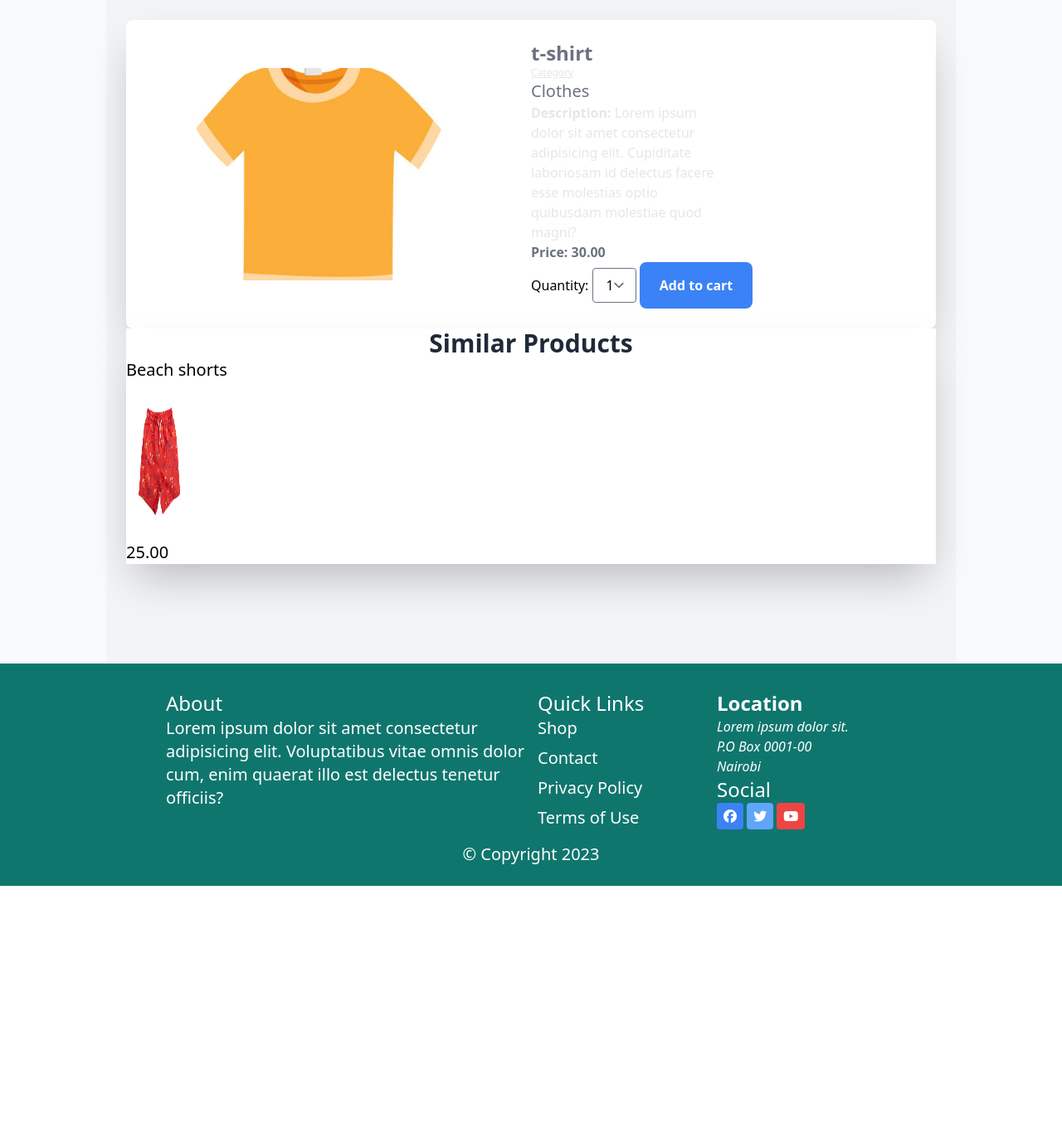
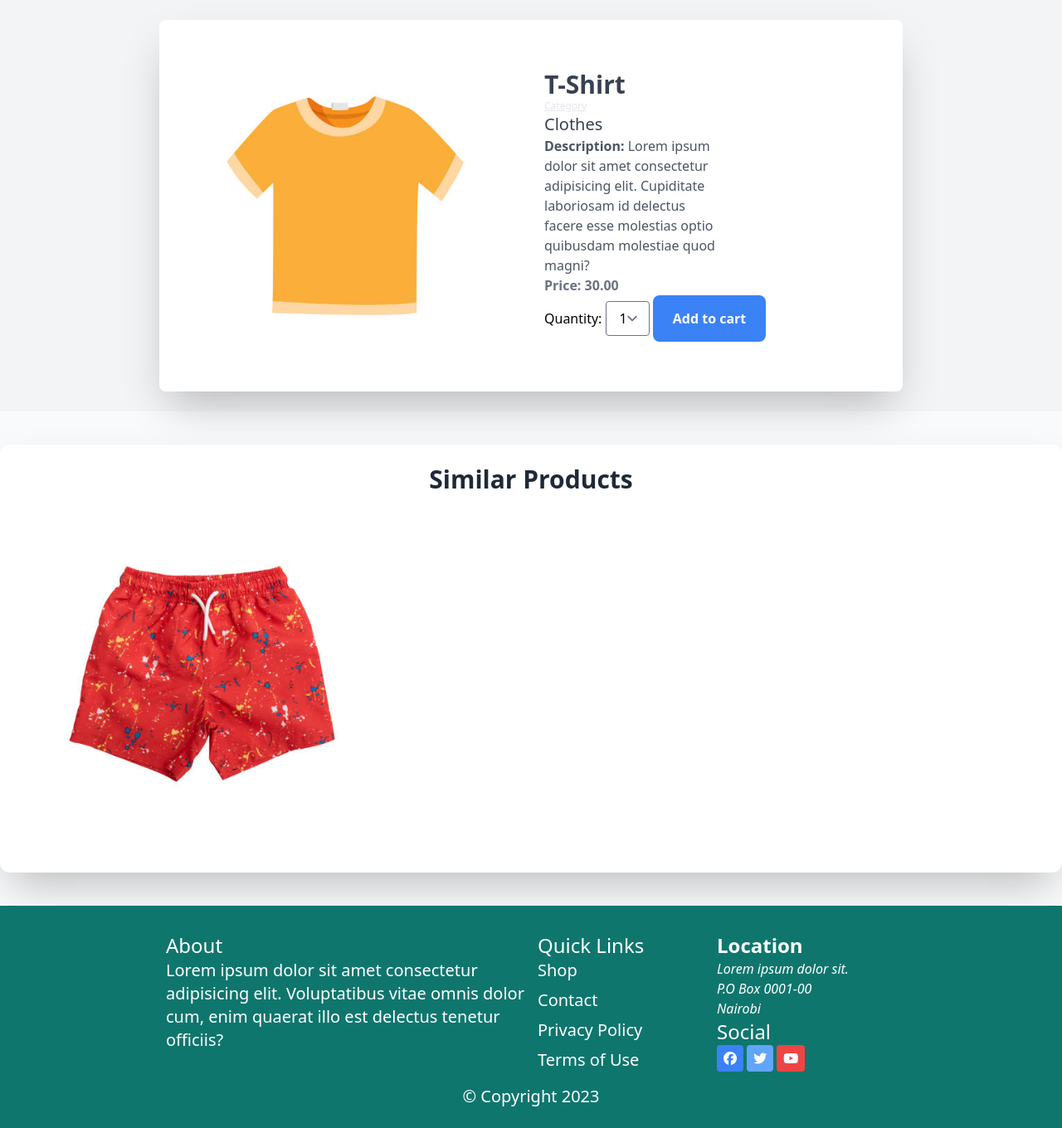
Before and after one commit to zablon-oigo/shop, a Django app: a page that uses templates/base.html in a window 1280 px wide. Shown: the part 128-1488 px from the top of the page at 83% size. Before the commit the page ends 1196 px from the top, so only its background shows below. Run offline with Django 4.2, Linux system fonts and the light colour scheme; data comes from the database, SQL or seed files in the repository; both versions use the stored data as it was after the commit; some libraries are stand-ins or nearby versions.

Commit message:
details page

```diff
--- a/templates/base.html
+++ b/templates/base.html
@@ -56,8 +56,10 @@
       {% endfor %}
       {% endif %}
 
-    {% block content %}
+    <main class="">
+      {% block content %}
     {% endblock %}
+    </main>
 
     <footer class="bg-teal-700 p-6 text-white">
       <div class="max-w-4xl mx-auto">
--- a/templates/shop/detail.html
+++ b/templates/shop/detail.html
@@ -5,18 +5,19 @@
 {% endblock %}
 
 {% block content %}
-<div class="max-w-5xl mx-auto bg-gray-100 h-screen p-6">
-      <div class=" bg-white shadow-2xl rounded-lg">
-        <div class="w-full flex items-center justify-between flex-col sm:flex-row">
+<div class="container mx-auto bg-gray-100  p-6 mb-10">
+      <div class="max-w-4xl mx-auto bg-white shadow-2xl rounded-lg">
+        <div class=" mx-auto  w-full flex items-center justify-between flex-col sm:flex-row ">
            <div class="w-full sm:w-1/2 ">
-            <img src="{% if product.image %}{{product.image.url}}{% endif %}" alt="" class="w-full object-center object-cover h-64 rounded-lg">
+            <img src="{% if product.image %}{{product.image.url}}{% endif %}" alt="" class="rounded-lg object-center object-cover ">
            </div>
-           <div class="w-full sm:w-1/2 m-6">
-            <p class="text-2xl text-gray-500 font-semibold">{{product.name}}</p>
+           <div class="w-full sm:w-1/2  flex items-center justify-center">
+            <div class="bg-gray rounded-lg p-4">
+              <p class="text-3xl text-gray-700 font-semibold">{{product.name |title}}</p>
             <p class="text-xs text-gray-200 underline">Category</p>
-            <p class="text-xl font-medium text-gray-500"><a href="{{product.category.get_absolute_url}}">{{product.category}}</a></p>
+            <p class="text-xl font-medium text-gray-700"><a href="{{product.category.get_absolute_url}}">{{product.category}}</a></p>
             {% if product.description %}
-            <p class="text-gray-200 font-light sm:w-1/2 w-full"><span class="font-semibold">Description:</span> {{product.description }}</p>
+            <p class="text-gray-600 font-light sm:w-1/2 w-full"><span class="font-semibold">Description:</span> {{product.description }}</p>
             {% endif %}
             <p class="text-gray-500 font-semibold">Price: {{product.price}}</p>
             <form action="{% url 'cart:cart_add' product.id %}" method="post">
@@ -24,26 +25,31 @@
                 {{cart_product_form}}
                 <input type="submit" value="Add to cart" class="bg-blue-500 rounded-lg px-6 py-4 hover:bg-blue-700 text-white font-semibold">
             </form>
+            </div>
            </div>
 
         </div>
 
       </div>
-      <div class="bg-white shadow-2xl mx-auto">
-        <h2 class="text-3xl text-center font-semibold text-gray-800">Similar Products</h2>
-        <div class="grid sm:grid-cols-3 gap-3 grid-rows-1  place-content-center">
-            {% for item in  related_products %}
-            <a href="{{item.get_absolute_url}}" class="">
-               <p class="text-xl"> {{item.name}}</p>
-                <img src="{{item.image.url}}" class="w-20 h-48">
-                <p class="text-xl">{{item.price}}</p>
-            </a></p>
 
-            {% endfor %}
-        </div>
-
-        </div>
-      </div>
+    </div>
+    <div class="bg-white shadow-2xl mx-auto my-10 rounded-xl p-6 ">
+      <h2 class="text-3xl text-center font-semibold text-gray-800">Similar Products</h2>
+      <div class="grid sm:grid-cols-3 grid-rows-1 p-6 gap-2">
+          {% for item in  related_products %}
 
 
+              <a href="{{item.get_absolute_url}}" class="">
+                <div class="w-full flex flex-col justify-center items-center">
+                  <img src="{{item.image.url}}" class="mx-auto object-center object-cover rounded-lg w-96 h-96">
+
+                </div>
+
+
+            </a>
+
+
+          {% endfor %}
+        </div>
+        </div>
 {% endblock %}
--- a/theme/static/css/dist/styles.css
+++ b/theme/static/css/dist/styles.css
@@ -795,13 +795,14 @@ select {
   margin: 0.5rem;
 }
 
-.m-6 {
-  margin: 1.5rem;
-}
-
 .mx-auto {
   margin-left: auto;
   margin-right: auto;
+}
+
+.my-10 {
+  margin-top: 2.5rem;
+  margin-bottom: 2.5rem;
 }
 
 .my-20 {
@@ -899,10 +904,6 @@ select {
   height: 1.5rem;
 }
 
-.h-64 {
-  height: 16rem;
-}
-
 .h-80 {
   height: 20rem;
 }
@@ -913,6 +914,10 @@ select {
 
 .h-screen {
   height: 100vh;
+}
+
+.h-96 {
+  height: 24rem;
 }
 
 .w-1\/2 {
@@ -940,24 +949,12 @@ select {
   width: 100%;
 }
 
-.w-1\/4 {
-  width: 25%;
-}
-
-.w-1 {
-  width: 0.25rem;
-}
-
-.w-10 {
-  width: 2.5rem;
+.w-96 {
+  width: 24rem;
 }
 
 .max-w-4xl {
   max-width: 56rem;
-}
-
-.max-w-5xl {
-  max-width: 64rem;
 }
 
 .max-w-md {
@@ -998,10 +1003,6 @@ select {
 
 .flex-wrap {
   flex-wrap: wrap;
-}
-
-.place-content-center {
-  place-content: center;
 }
 
 .content-start {
@@ -1028,8 +1029,8 @@ select {
   justify-items: center;
 }
 
-.gap-3 {
-  gap: 0.75rem;
+.gap-2 {
+  gap: 0.5rem;
 }
 
 .gap-4 {
@@ -1351,6 +1364,11 @@ select {
 .text-gray-600 {
   --tw-text-opacity: 1;
   color: rgb(75 85 99 / var(--tw-text-opacity));
+}
+
+.text-gray-700 {
+  --tw-text-opacity: 1;
+  color: rgb(55 65 81 / var(--tw-text-opacity));
 }
 
 .text-gray-800 {
```
Also changed, not shown: other parts of theme/static/css/dist/styles.css (+46 -14 lines), templates/cart/detail.html (+14 -5 lines), templates/shop/list.html (+3 -4 lines), db.sqlite3.
